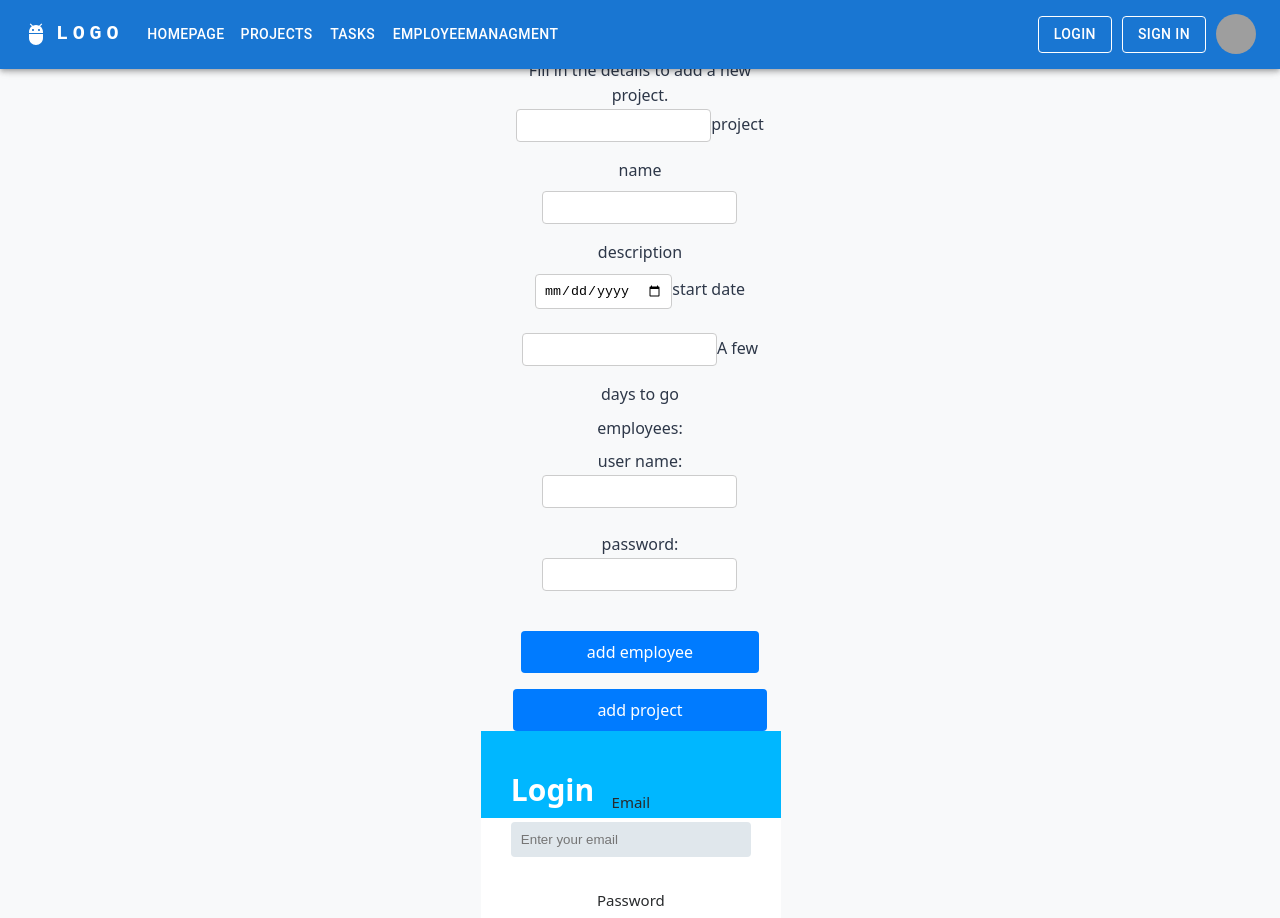
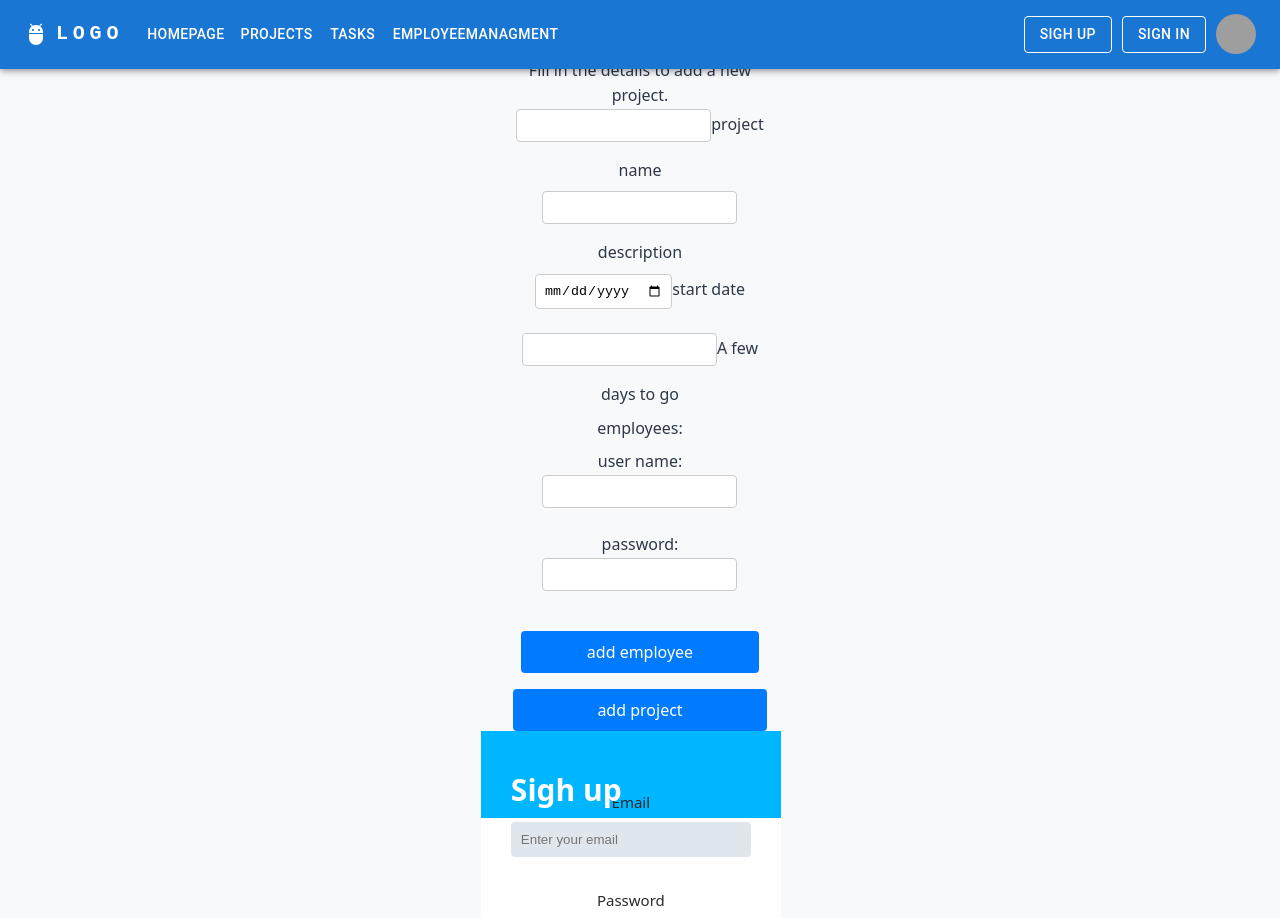
Before and after one commit to tamar0583235240/ProjectReactNode, a React (Vite) app in the folder Fronted/: page /Projects in a window 1280 px wide. Shown: the top 918 px of the page. Built offline with nearby package versions, Linux system fonts and the light colour scheme; grey boxes are pictures that could not be loaded.

Commit message:
Start of sigh up form design and schemas

```diff
--- a/Fronted/src/App.tsx
+++ b/Fronted/src/App.tsx
@@ -5,7 +5,7 @@ import './App.css'
 import './style/Login.css'
 import { RouterProvider } from 'react-router'
 import router from './app/router'
-import Login from './features/auth/Login'
+import Login from './features/auth/SighUp'
 
 function App() {
   return (
--- a/Fronted/src/app/pages/HomePage.tsx
+++ b/Fronted/src/app/pages/HomePage.tsx
@@ -1,6 +1,7 @@
 import React from 'react'
 
 import { ClipboardList, Users, LayoutDashboard, Shield, UserCog, Bell, BarChart3, CheckSquare, ChevronRight } from 'lucide-react';// import { Heebo } from 'next/font/google'
+
 import "../../style/HomePage.css"
 import PicManagementSystem from '../../assets/PicManagementSystem.jpg';
 import PicSmartAndIntuitiveDashboard from '../../assets/PicSmartAndIntuitiveDashboard.jpg';
@@ -18,8 +19,8 @@ const HomePage = () => {
               and employees to work efficiently and in a synchronized manner.
             </p>
             <div className="hero-buttons">
-              <button className="cta-btn">Get Started</button>
-              <button className="secondary-btn">Contact Us</button>
+              <button className="cta-btn">Sigh In</button>
+              <button className="secondary-btn">Sigh Up</button>
             </div>
           </div>
           <div className="hero-image">
--- a/Fronted/src/components/NavBar.tsx
+++ b/Fronted/src/components/NavBar.tsx
@@ -37,11 +37,11 @@ const NavBar = () => {
     };
 
     const handleLoginClick = () => {
-        alert('רישום');
+        alert('Sigh Up');
     };
 
     const handlesighInClick = () => {
-        alert('כניסה');
+        alert('Sing In');
     };
 
     return (
@@ -139,7 +139,7 @@ const NavBar = () => {
                                 textTransform: 'none',
                             }}
                         >
-                            LOGIN
+                            SIGH UP
                         </Button>
                         <Button
                             onClick={handlesighInClick}
--- a/Fronted/src/features/Auth/SchemaLogin.ts
+++ b/Fronted/src/features/auth/SchemaSighUp.ts
@@ -1,6 +1,6 @@
 import { z } from 'zod';
 
-export const SchemaLogin = z.object({
+export const SchemaSighUp = z.object({
     username: z.string().min(2, { message: "Username must contain at least 2 characters." }),
     password: z.string().min(6, { message: "A password must contain at least 6 characters." }),
     email: z.string().email({ message: "The email address is invalid." }),
@@ -40,4 +40,4 @@ export const SchemaLogin = z.object({
 
 });
 
-export type ProjectData = z.infer<typeof SchemaLogin>;
+export type ProjectData = z.infer<typeof SchemaSighUp>;
--- a/Fronted/src/features/Auth/Login.tsx
+++ b/Fronted/src/features/auth/SighUp.tsx
@@ -6,7 +6,7 @@ const Login:React.FC = () => {
     return (
         <div>
             <div className="form-container">
-                <p>Login</p>
+                <p>Sigh up</p>
                 <form className="form">
                     <label>Email</label>
                     <input type="text" className="input" placeholder="Enter your email" />
```
